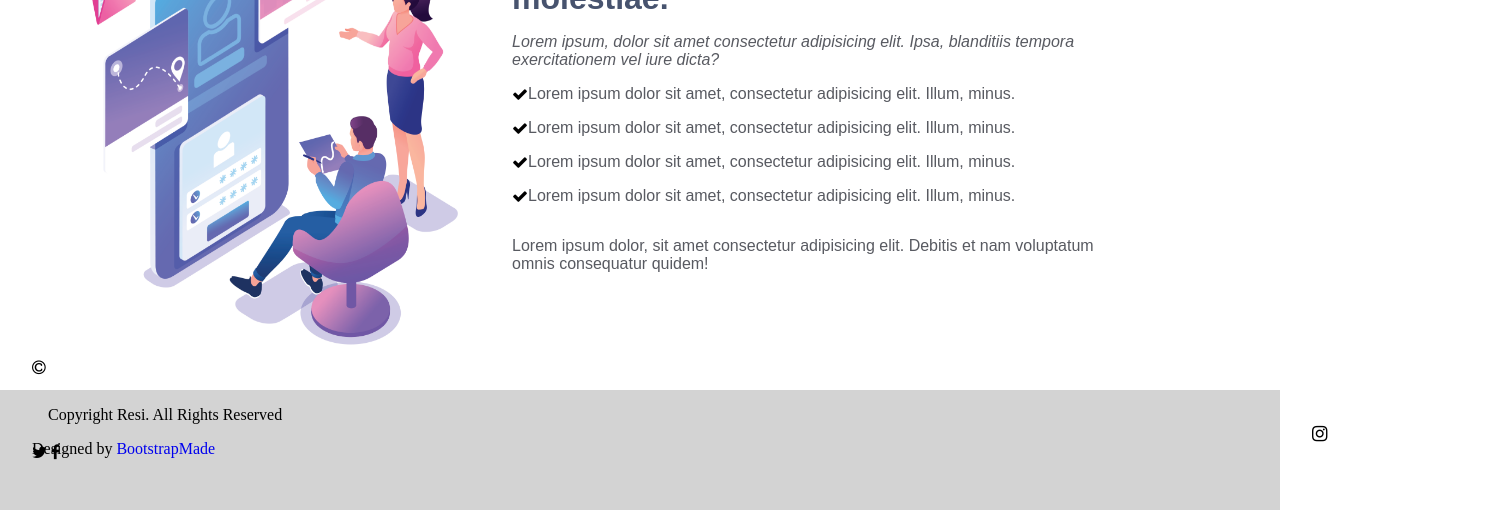
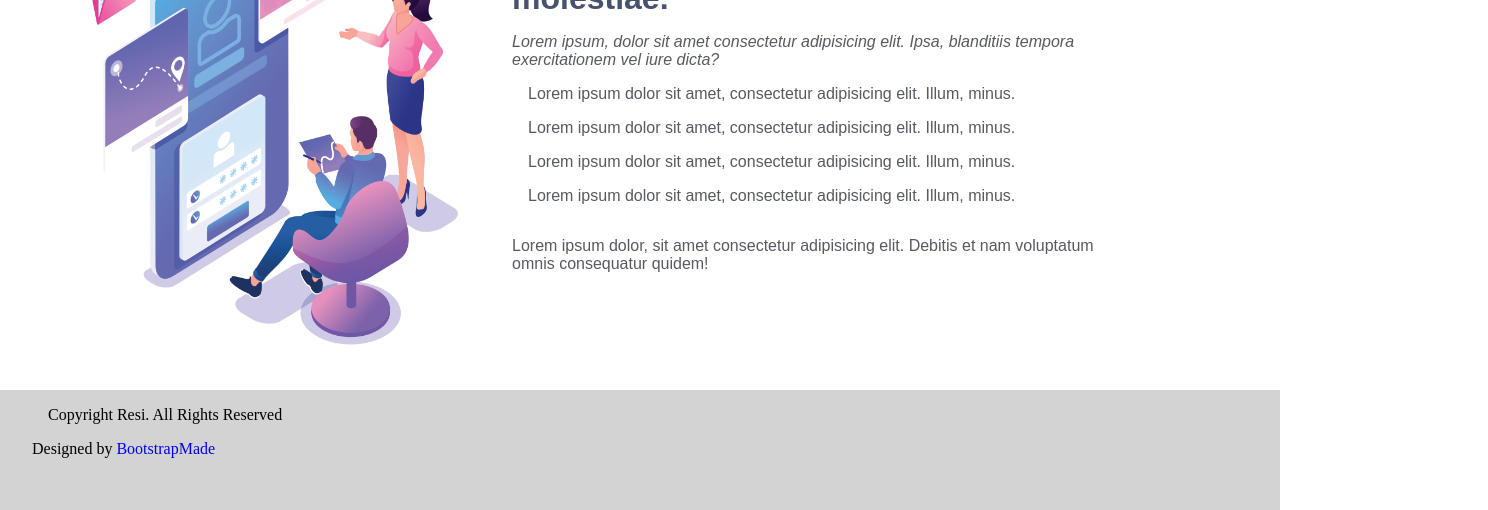
Before and after one commit to TarikIbrovic/IT-CAMP, a plain HTML site: page HTML-CSS/rad testa/index.html in a window 1280 px wide. Shown: the part 326-836 px from the top of the page, 1488 px wide, since content can reach past the window. Drawn offline with Linux system fonts and the light colour scheme.

Commit message:
rad testa

```diff
--- a/HTML-CSS/rad testa/index.html
+++ b/HTML-CSS/rad testa/index.html
@@ -6,10 +6,6 @@
     <meta name="viewport" content="width=device-width, initial-scale=1.0" />
     <link rel="stylesheet" href="./style.css" />
     <link rel="stylesheet" href="" />
-    <link
-      rel="stylesheet"
-      href="https://cdnjs.cloudflare.com/ajax/libs/font-awesome/4.7.0/css/font-awesome.min.css"
-    />
     <title>Document</title>
   </head>
   <body>
@@ -50,18 +46,10 @@
         Lorem ipsum dolor, sit amet consectetur adipisicing elit. Debitis et nam
         voluptatum omnis consequatur quidem!
       </p>
-      <i class="fa fa-check" aria-hidden="true" id="fa"></i>
-      <i class="fa fa-check" aria-hidden="true" id="fa"></i>
-      <i class="fa fa-check" aria-hidden="true" id="fa"></i>
-      <i class="fa fa-check" aria-hidden="true" id="fa"></i>
     </div>
     <footer>
       <p class="box7">Copyright Resi. All Rights Reserved</p>
       <p class="box8">Designed by <a href="#">BootstrapMade</a></p>
-      <i class="fa fa-copyright" aria-hidden="true"></i>
-      <i class="fa fa-instagram" aria-hidden="true" id="fa1"></i>
-      <i class="fa fa-twitter" aria-hidden="true" id="fa2"></i>
-      <i class="fa fa-facebook" aria-hidden="true"></i>
     </footer>
   </body>
 </html>
--- a/HTML-CSS/rad testa/style.css
+++ b/HTML-CSS/rad testa/style.css
@@ -123,22 +123,3 @@
 footer a {
   text-decoration: none;
 }
-
-.fa {
-  position: relative;
-  bottom: 6.2rem;
-  left: 2rem;
-}
-
-#fa {
-  position: relative;
-  bottom: 12.7rem;
-  padding-right: 60rem;
-  padding-top: 1rem;
-}
-
-#fa1 {
-  margin-left: 80rem;
-  margin-top: 3rem;
-  font-size: large;
-}
```
